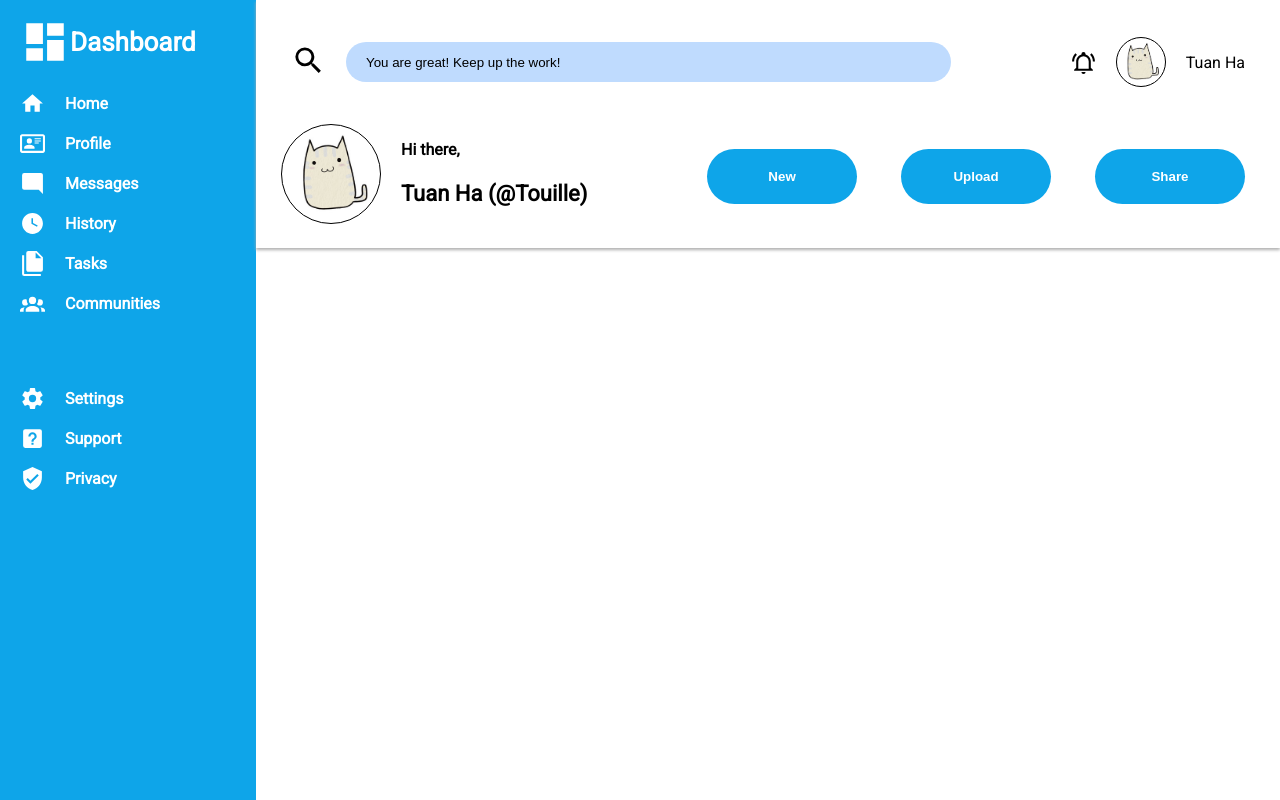
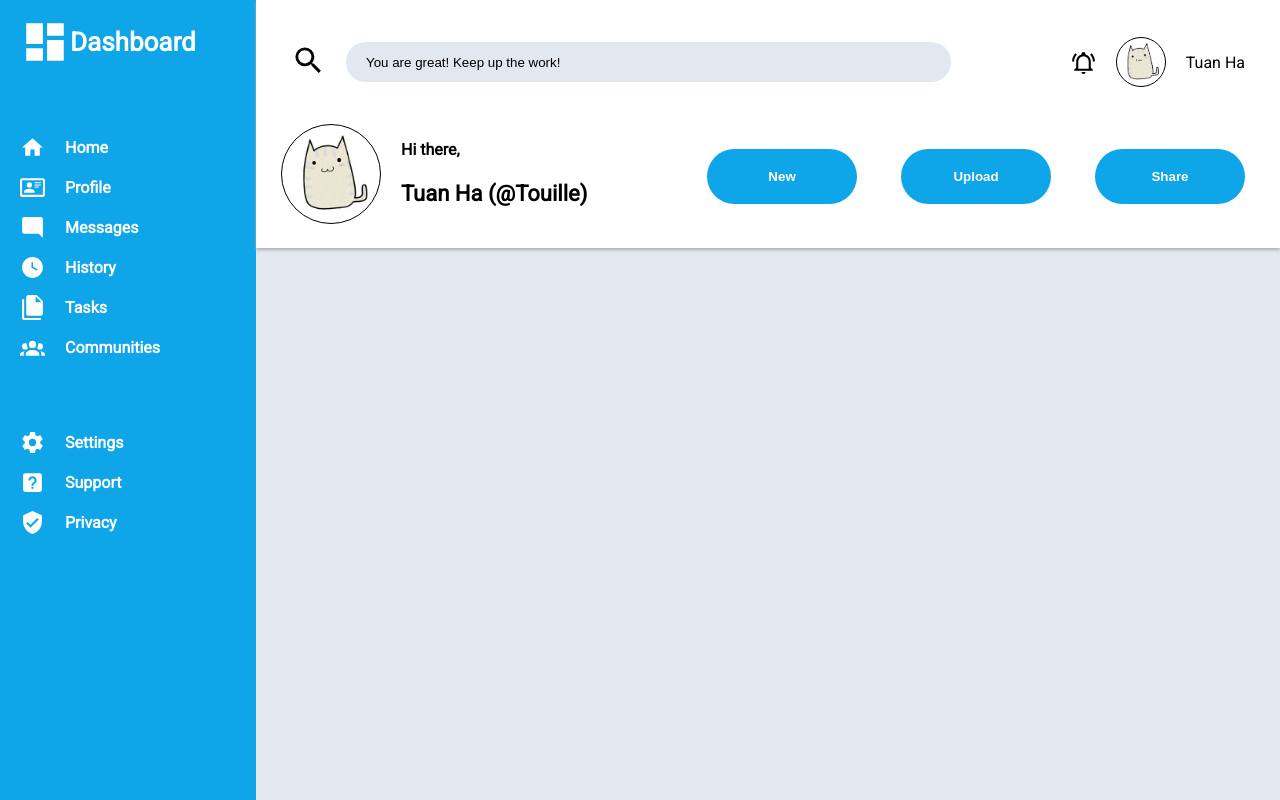
Before and after one commit to Tou1lle/admin-dashboard-top, a plain HTML site: page index.html in a window 1280 px wide. Shown: the top 800 px of the page. Drawn offline with Linux system fonts and the light colour scheme.

Commit message:
Add styling for main content and searchbar, position top relative for box shadow

```diff
--- a/styles.css
+++ b/styles.css
@@ -32,6 +32,7 @@ h1 {
 .dashboard-header-logo {
     display: flex;
     align-items: center;
+    margin-bottom: 60px;
 }
 
 ul {
@@ -54,7 +55,7 @@ ul {
 /*Right side container*/
 .user.container {
     display: grid;
-    grid-template-rows: 1fr 4fr;
+    grid-template-rows: 1fr 3fr;
 }
 
 /*Top search bar*/
@@ -67,6 +68,7 @@ ul {
     display: grid;
     grid-template-rows: repeat(2, 1fr);
     box-shadow: 0px 2px 3px rgb(175, 175, 175);
+    position: relative;
 }
 
 .top-search-top-row {
@@ -80,7 +82,7 @@ ul {
     flex-grow: 1;
     border-radius: 20px;
     border: none;
-    background-color: #bfdbfe;
+    background-color: #e2e8f0;
     height: 40px;
     padding-left: 20px;
 }
@@ -147,3 +149,8 @@ button:nth-child(2) {
     background-position: center;
     background-size: cover;
 }
+
+/*Main body styles*/
+.main.article {
+    background-color: #e2e8f0;
+}
```
